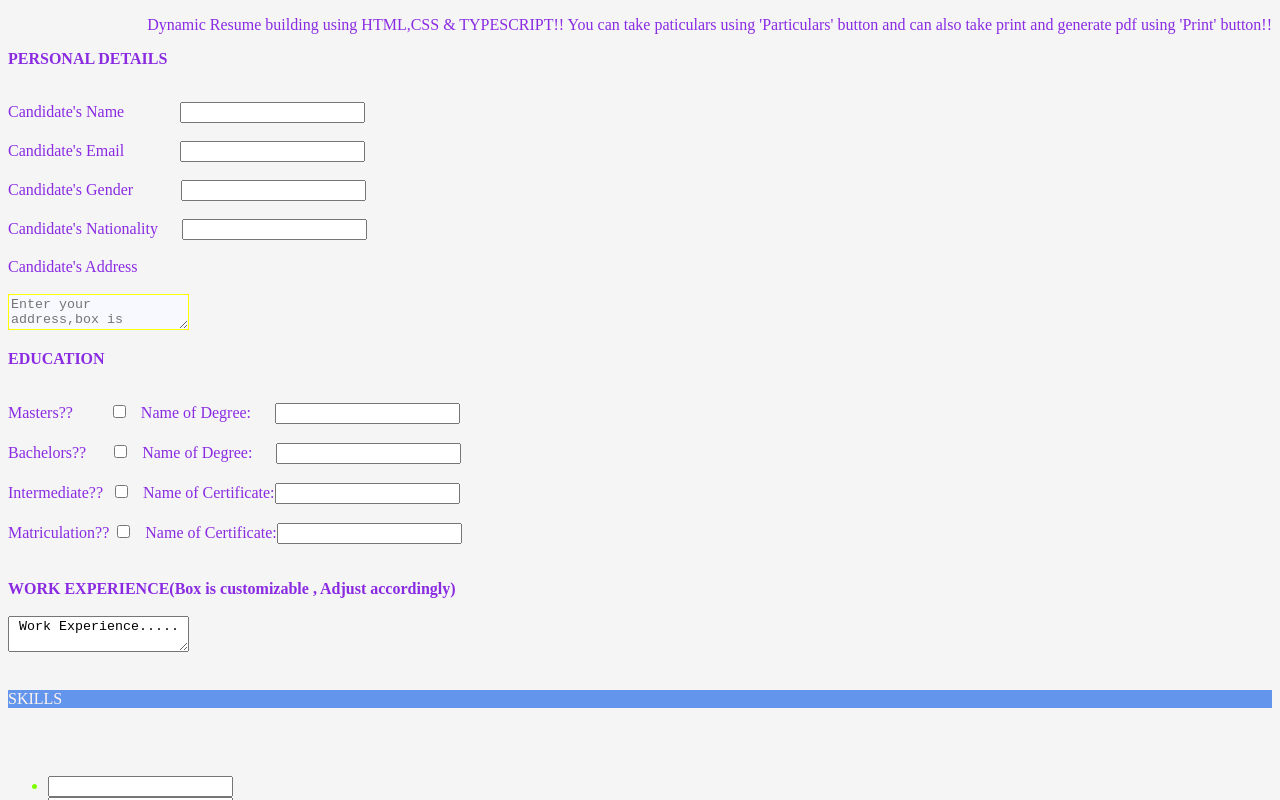
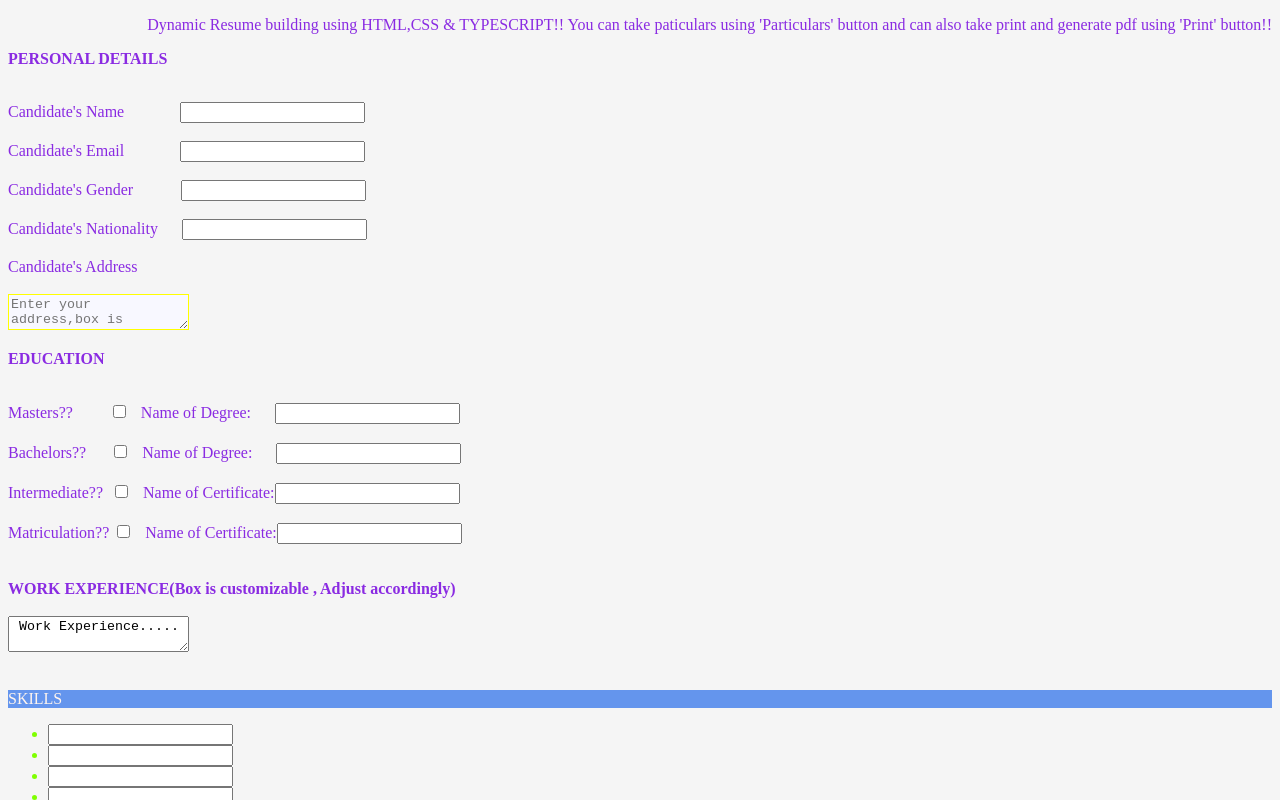
Before and after one commit to samiyamarium/hackathon_milestone_5, a plain HTML site: page index.html in a window 1280 px wide. Shown: the top 800 px of the page. Drawn offline with Linux system fonts and the light colour scheme.

Commit message:
Update index.html

```diff
--- a/index.html
+++ b/index.html
@@ -39,7 +39,7 @@
 
           <textarea name="butt" id="buton" style="height: 500; width: 500;"> Work Experience.....</textarea>
         <br/><br/>
-        <p style="background-color: cornflowerblue;color: seashell;">SKILLS</p><br/><br/>
+        <p style="background-color: cornflowerblue;color: seashell;">SKILLS</p>
         <ul style="color: chartreuse;">
         <li><input  type="text"/></li>
         <li><input  type="text"/></li>
```
